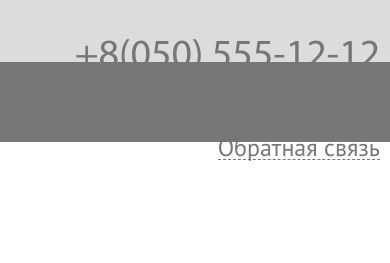
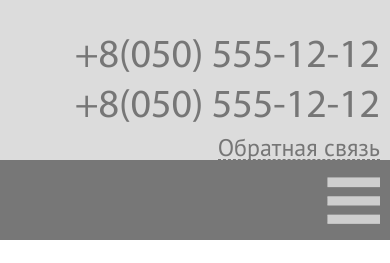
Before and after one commit to masha-padalko/verstka-anadea-test, a plain HTML site: page index.html in a window 390 px wide. Shown: the part 168-431 px from the top of the page. Drawn offline with nearby package versions, Linux system fonts and the light colour scheme.

Commit message:
top menu navigation, response top menu

```diff
--- a/css/header.css
+++ b/css/header.css
@@ -1,6 +1,6 @@
 header{
 	width: 100%;
-	height: 230px;
+	min-height: 230px;
 	background: #dcdcdc;
 }
 
@@ -37,5 +37,5 @@ header{
 }
 
 .header-contacts .feedback-form:hover{
-	border-bottom: none;
+	border-bottom: 1px solid transparent;
 }
--- a/css/top-nav-menu.css
+++ b/css/top-nav-menu.css
@@ -1,9 +1,10 @@
 .top-nav-menu{
 	width: 100%;
-	height: 80px;
+	min-height: 80px;
 	line-height: 80px;
 	text-align: center;
 	background: #777;
+	position: relative;
 }
 
 .top-nav-menu li{
@@ -26,3 +27,56 @@
 .top-nav-menu li a:hover{
 	text-decoration: underline;
 }
+
+.top-nav-menu .nav-response-toggle{
+	width: 60px;
+	height: 60px;
+	position: absolute;
+	right: 10px;
+	top: 10px;
+	display: none;
+	background: url("../img/list-menu-respons.png") no-repeat;
+	cursor: pointer;
+	-moz-transition: all 100ms ease;
+	-webkit-transition: all 100ms ease;
+	transition: all 100ms ease;
+}
+
+.top-nav-menu .nav-response-toggle:hover{
+	webkit-transform: scale(1.1);
+	-moz-transform: scale(1.1);
+	-ms-transform: scale(1.1);
+	-o-transform: scale(1.1);
+	transform: scale(1.1);
+}
+
+/*response menu*/
+
+/*.top-nav-menu.menu-response ul{
+	display: none;
+}*/
+
+/*.top-nav-menu.active ul{
+	display: block;
+}*/
+
+
+
+
+/*Mobile menu*/
+
+@media (max-width: 1100px) {
+	.top-nav-menu ul{
+		display: none;
+	}
+	.top-nav-menu .nav-response-toggle{
+		display: block;
+	}
+	.top-nav-menu ul li{
+		display: block;
+		text-align: left;
+	}
+	.top-nav-menu ul li a{
+		border-right: none;
+	}
+}
--- a/index.html
+++ b/index.html
@@ -26,12 +26,13 @@
                     <span class="phone">+8(050) 555-12-12</span>
                     <span class="phone">+8(050) 555-12-12</span>
                     <a href="#" class="feedback-form">Обратная связь</a>
+                    <div class="clr"></div>
                 </div>
+                <div class="clr"></div>
             </div>
-            <div class="clr"></div>
         </header>
     <!-- Top navigation menu -->
-        <nav class="top-nav-menu">
+        <nav class="top-nav-menu" id="top-nav-menu">
             <ul>
                 <li><a href="#">Главная</a></li>
                 <li><a href="#">Каталог</a></li>
@@ -39,6 +40,7 @@
                 <li><a href="#">Прайс-лист</a></li>
                 <li><a href="#">Контакты</a></li>
             </ul>
+            <div class="nav-response-toggle"></div>
         </nav>
 
 
--- a/js/main.js
+++ b/js/main.js
@@ -0,0 +1,17 @@
+$(document).ready(function(){
+	topMenuResponse(); // Top menu response
+});
+
+$(document).resize(function(){
+	topMenuResponse(); // Top menu response on resize
+});
+
+function topMenuResponse(){
+
+	var topMenu          = $("#top-nav-menu"),
+		navResponseToggle = topMenu.find(".nav-response-toggle");
+
+	navResponseToggle.on('click', function(){
+		$(".top-nav-menu>ul").slideToggle();
+	});
+}
```
Also changed, not shown: img/list-menu-respons.png (added), 3 other files.
